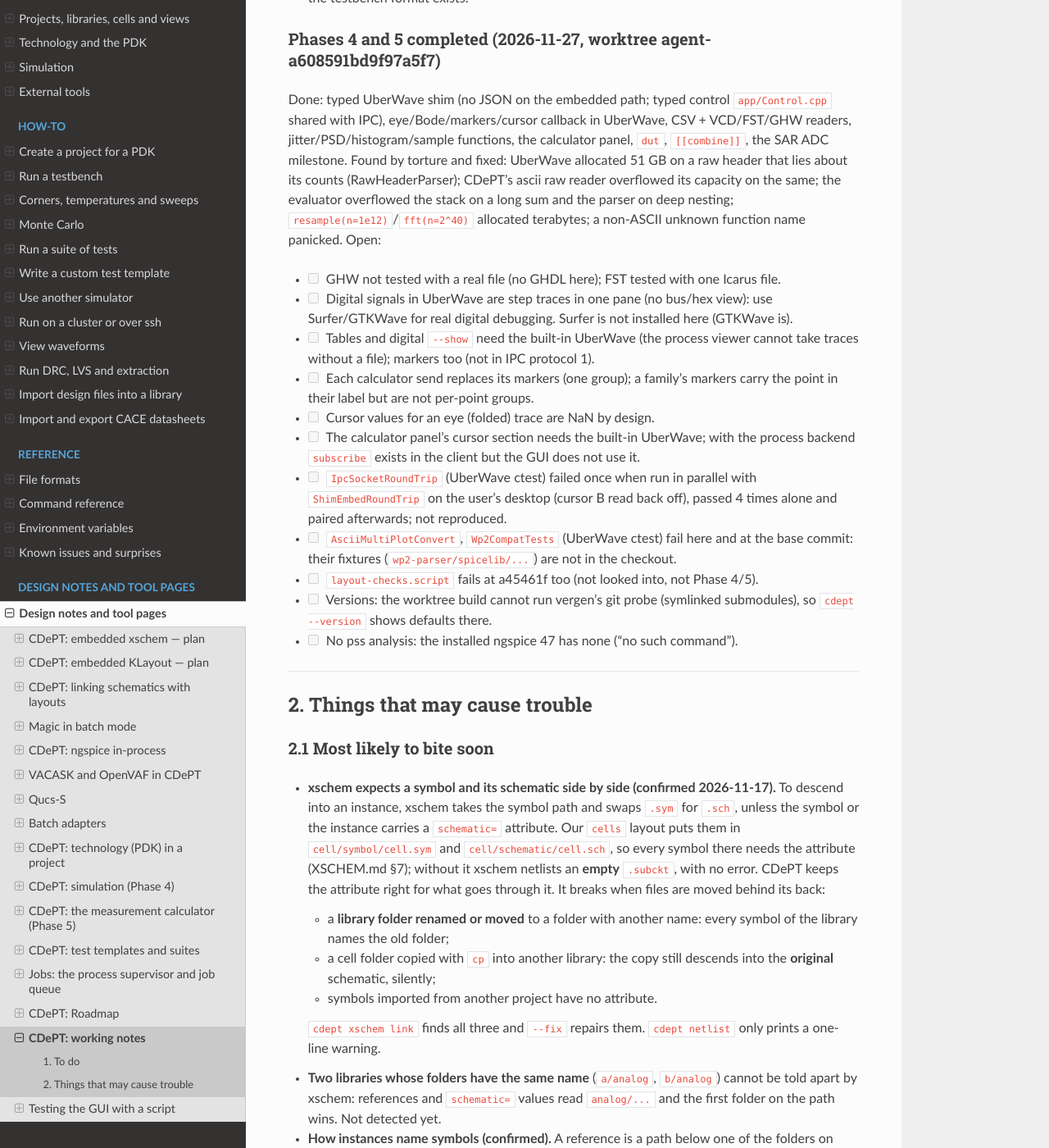
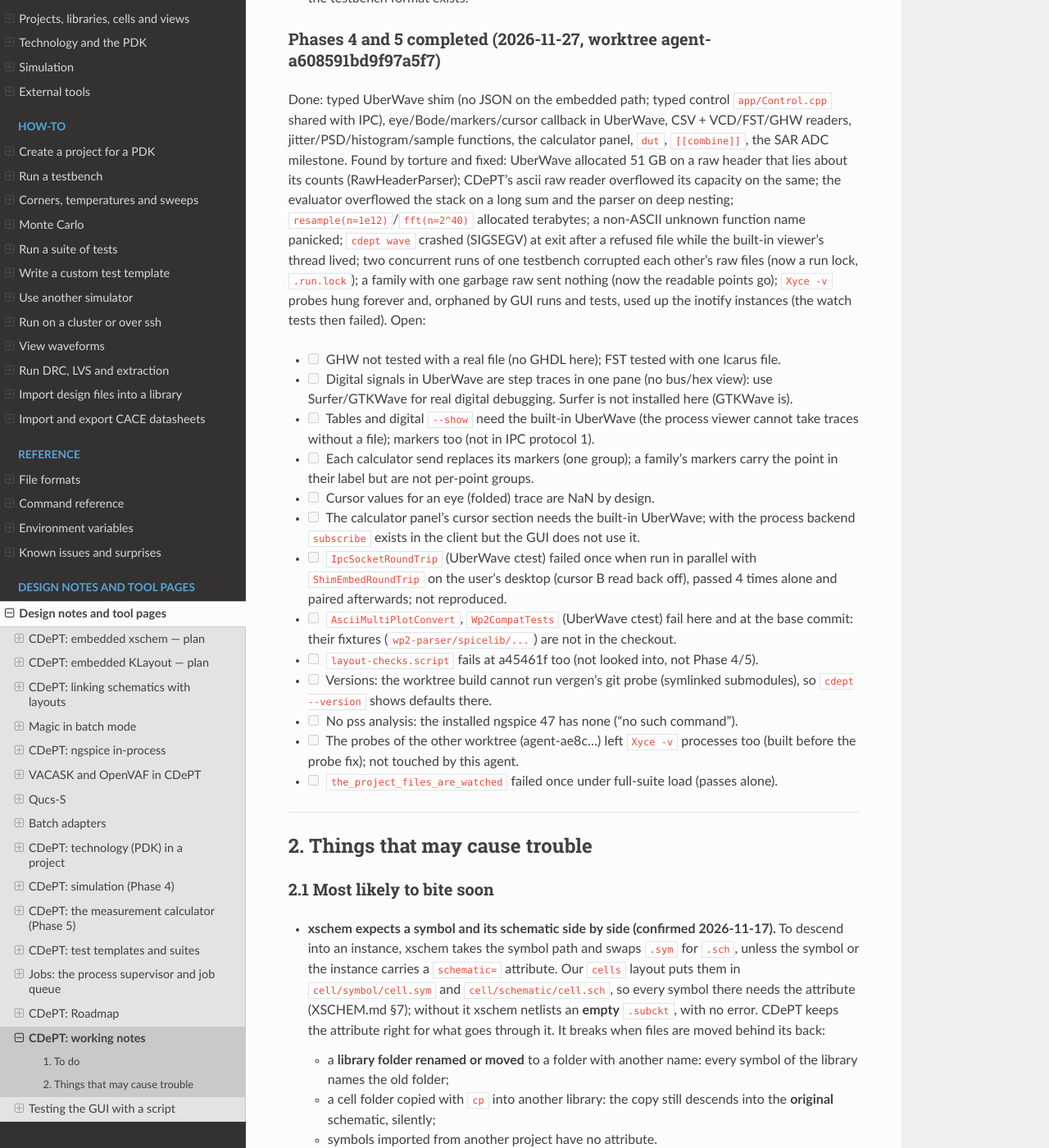
Before and after one commit to ckdur/cdept, a Sphinx documentation site: the page built from docs/NOTES.md, in a window 1280 px wide and 1400 px high, scrolled down 10141 px. Shown: the whole window at 82% size. Built offline with Sphinx 7.4.7 and the Read the Docs theme 3.1.0, drawn with Linux system fonts in a browser that asks for light colours.

Commit message:
NOTES: torture findings and open points of the Phase 4/5 round
Co-Authored-By: Claude Opus 5.5 <noreply@anthropic.com>

```diff
--- a/docs/NOTES.md
+++ b/docs/NOTES.md
@@ -396,7 +396,11 @@ SAR ADC milestone. Found by torture and fixed: UberWave allocated 51 GB on a raw
 that lies about its counts (RawHeaderParser); CDePT's ascii raw reader overflowed its
 capacity on the same; the evaluator overflowed the stack on a long sum and the parser on
 deep nesting; `resample(n=1e12)`/`fft(n=2^40)` allocated terabytes; a non-ASCII unknown
-function name panicked. Open:
+function name panicked; `cdept wave` crashed (SIGSEGV) at exit after a refused file while
+the built-in viewer's thread lived; two concurrent runs of one testbench corrupted each
+other's raw files (now a run lock, `.run.lock`); a family with one garbage raw sent
+nothing (now the readable points go); `Xyce -v` probes hung forever and, orphaned by GUI
+runs and tests, used up the inotify instances (the watch tests then failed). Open:
 - [ ] GHW not tested with a real file (no GHDL here); FST tested with one Icarus file.
 - [ ] Digital signals in UberWave are step traces in one pane (no bus/hex view): use
       Surfer/GTKWave for real digital debugging. Surfer is not installed here (GTKWave is).
@@ -416,6 +420,9 @@ function name panicked. Open:
 - [ ] Versions: the worktree build cannot run vergen's git probe (symlinked submodules), so
       `cdept --version` shows defaults there.
 - [ ] No pss analysis: the installed ngspice 47 has none ("no such command").
+- [ ] The probes of the other worktree (agent-ae8c...) left `Xyce -v` processes too (built
+      before the probe fix); not touched by this agent.
+- [ ] `the_project_files_are_watched` failed once under full-suite load (passes alone).
 
 ---
 
```
